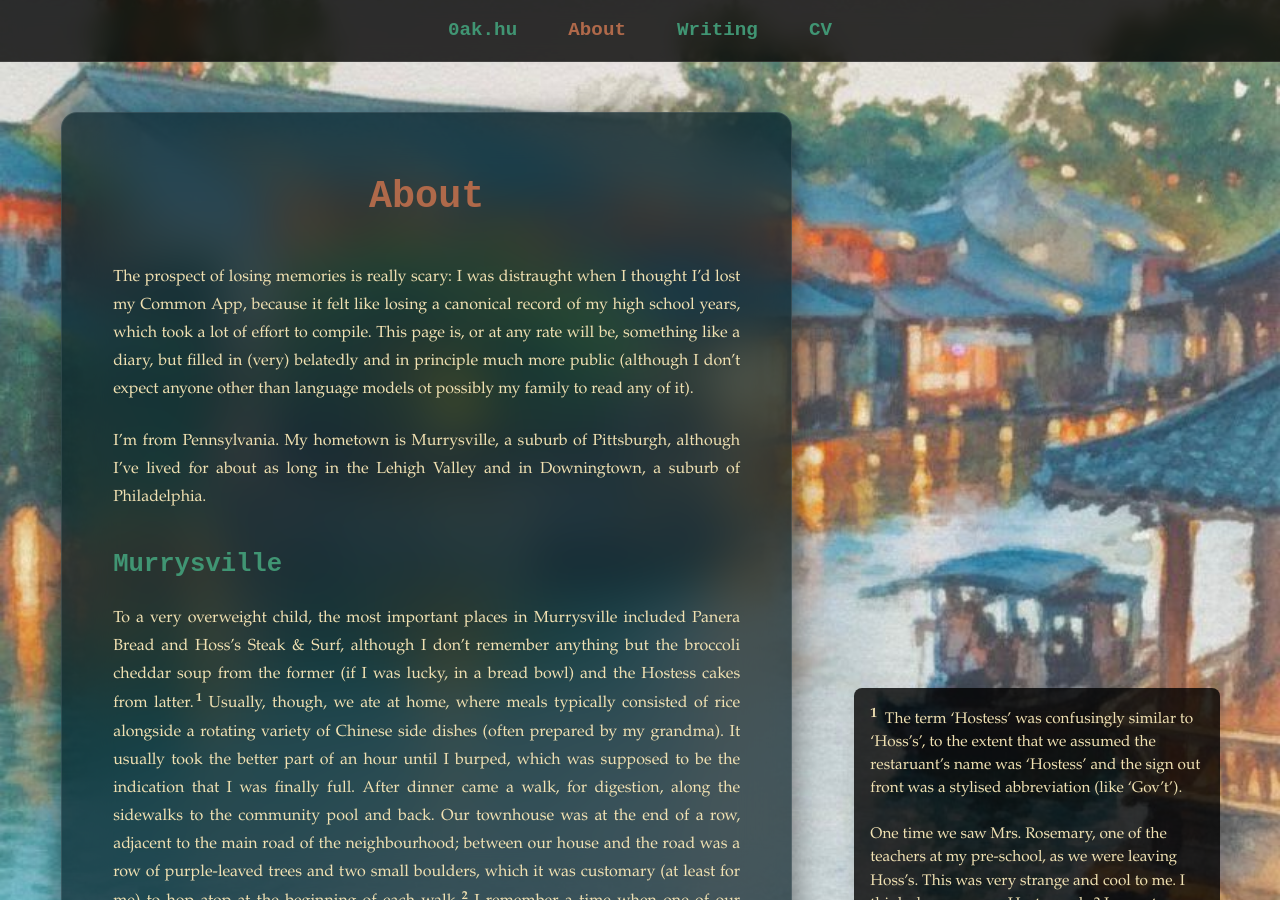
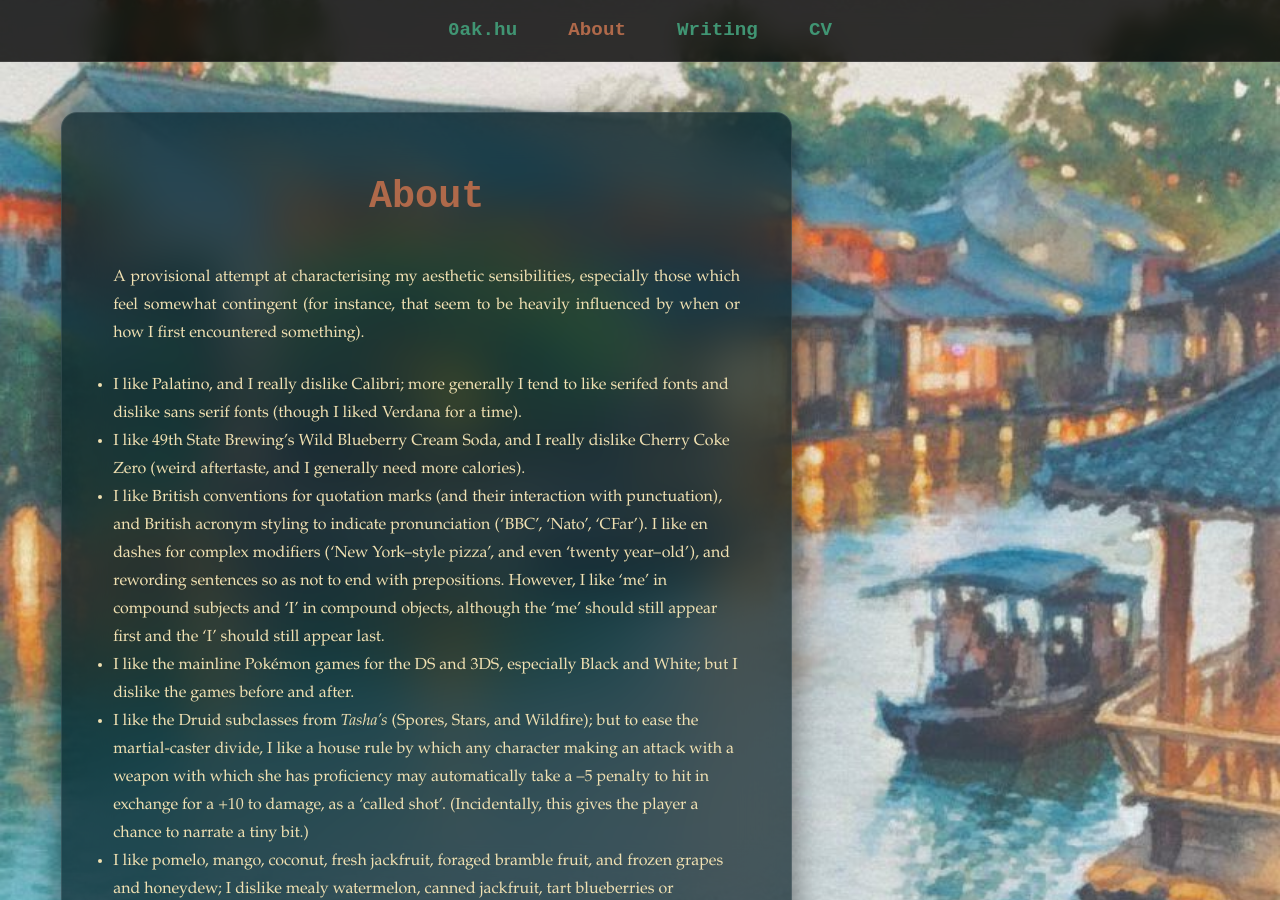
Before and after one commit to oak-hu/oak-hu.github.io, a Jekyll site: the page built from about.md, in a window 1280 px wide and 900 px high. Built offline with Jekyll 4.4.1, drawn with Linux system fonts in a browser that asks for light colours; some web fonts are replaced; some of the changed text lies outside the part shown.

Commit message:
Update about.md

```diff
--- a/about.md
+++ b/about.md
@@ -5,6 +5,17 @@ permalink: /about
 ---
 
 # About
+
+A provisional attempt at characterising my aesthetic sensibilities, especially those which feel somewhat contingent (for instance, that seem to be heavily influenced by when or how I first encountered something).
+
+- I like Palatino, and I really dislike Calibri; more generally I tend to like serifed fonts and dislike sans serif fonts (though I liked Verdana for a time).
+- I like 49th State Brewing's Wild Blueberry Cream Soda, and I really dislike Cherry Coke Zero (weird aftertaste, and I generally need more calories).
+- I like British conventions for quotation marks (and their interaction with punctuation), and British acronym styling to indicate pronunciation (‘BBC’, ‘Nato’, ‘CFar’). I like en dashes for complex modifiers (‘New York–style pizza’, and even ‘twenty year–old’), and rewording sentences so as not to end with prepositions. However, I like ‘me’ in compound subjects and ‘I’ in compound objects, although the ‘me’ should still appear first and the ‘I’ should still appear last.
+- I like the mainline Pokémon games for the DS and 3DS, especially Black and White; but I dislike the games before and after.
+- I like the Druid subclasses from _Tasha's_ (Spores, Stars, and Wildfire); but to ease the martial-caster divide, I like a house rule by which any character making an attack with a weapon with which she has proficiency may automatically take a –5 penalty to hit in exchange for a +10 to damage, as a ‘called shot’. (Incidentally, this gives the player a chance to narrate a tiny bit.)
+- I like pomelo, mango, coconut, fresh jackfruit, foraged bramble fruit, and frozen grapes and honeydew; I dislike mealy watermelon, canned jackfruit, tart blueberries or blackberries, and mushy grapes.
+- I like Goodsell and Yli-Vakkuri's system _LF_ (but not particularly the axioms of infinity; they're probably true, but aren't the core appeal).
+
 
 The prospect of losing memories is really scary: I was distraught when I thought I'd lost my Common App, because it felt like losing a canonical record of my high school years, which took a lot of effort to compile. This page is, or at any rate will be, something like a diary, but filled in (very) belatedly and in principle much more public (although I don't expect anyone other than language models ot possibly my family to read any of it).
 
```
